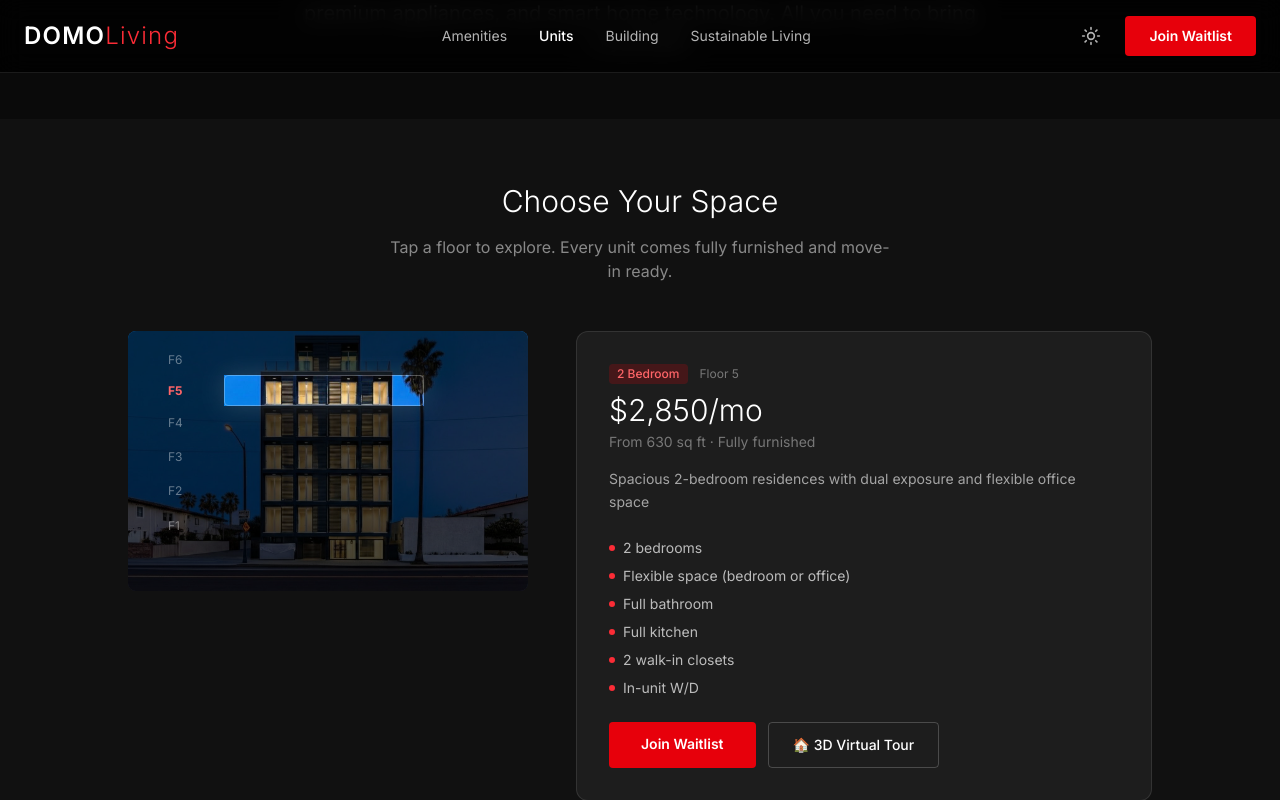
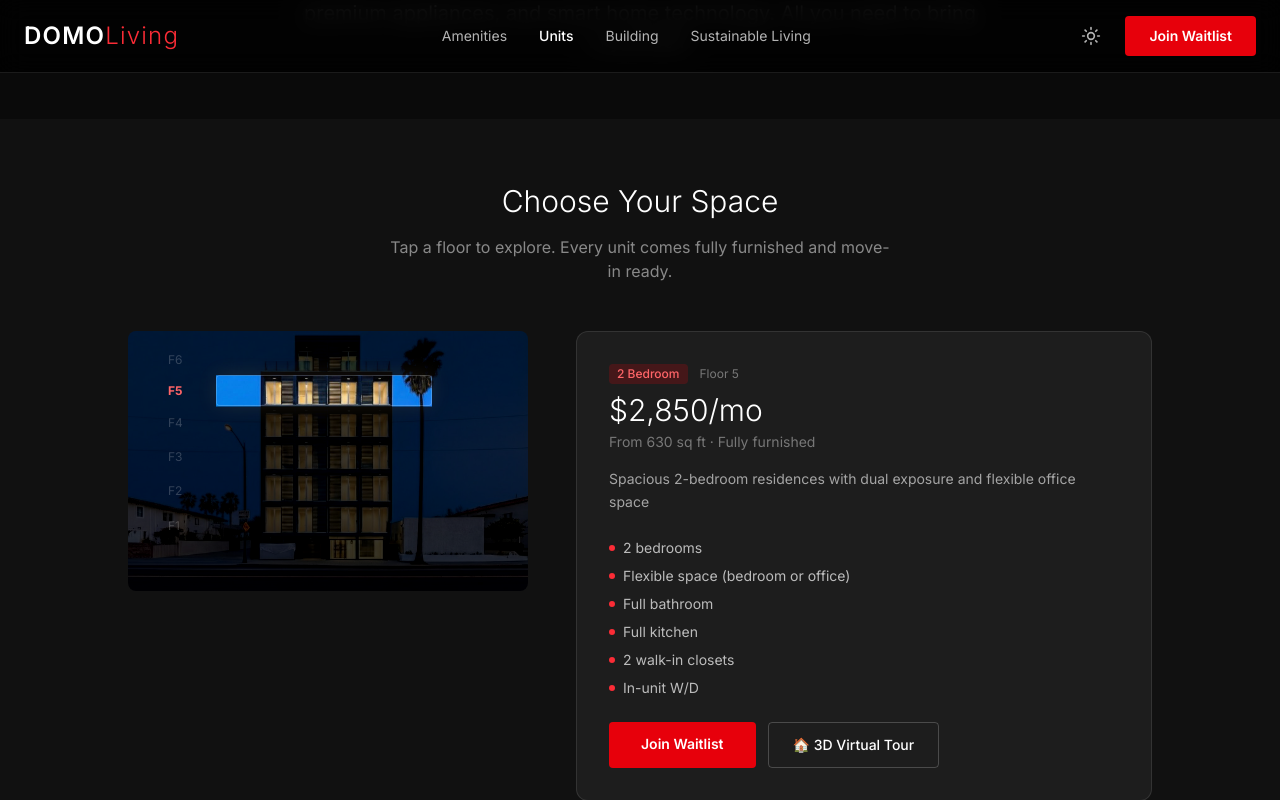
Before and after one commit to Djameso/domo-coming-soon-sandbox, a Next.js app: page /units in a window 1280 px wide. Both pictures are taken after a click on the button "F5". Shown: the part 337-1137 px from the top of the page. Built offline with nearby package versions, Linux system fonts and the light colour scheme.

Commit message:
feat: real lights on/off effect - CSS brightness + clip-path, no overlay

```diff
--- a/src/app/units/page.tsx
+++ b/src/app/units/page.tsx
@@ -55,51 +55,50 @@ function FloorSelector({ unitTypes }: { unitTypes: UnitType[] }) {
       {/* Building Photo with Floor Overlays */}
       <div className="w-full max-w-[360px] lg:max-w-[400px] flex-shrink-0 relative">
         <div className="relative overflow-hidden rounded-lg">
+          {/* Base layer: "lights off" version — darkened building */}
           <img
             src="/images/building-night.jpg"
             alt="DOMO Living — 3745 4th Avenue, Hillcrest"
-            className="w-full"
+            className="w-full transition-all duration-700"
+            style={{
+              filter: activeFloor ? 'brightness(0.25) contrast(1.1)' : 'brightness(1)',
+            }}
           />
 
-          {/* "Lights off" overlay — dims all floors except the selected one */}
+          {/* "Lights on" layer — bright original, clipped to selected floor only */}
           {activeFloor && (() => {
             const activeZone = floorZones.find(z => z.floor === activeFloor)
             if (!activeZone) return null
-            const zoneTop = activeZone.top
-            const zoneBottom = activeZone.top + activeZone.height
+            // Clip path reveals only the selected floor's window area
+            // Windows span roughly left 24% to 74% of the image
+            const t = activeZone.top
+            const b = activeZone.top + activeZone.height
             return (
-              <>
-                {/* Dark overlay ABOVE selected floor */}
-                <div
-                  className="absolute pointer-events-none z-[5] transition-all duration-700 ease-out"
-                  style={{ left: 0, right: 0, top: 0, bottom: `${100 - zoneTop}%`, background: 'rgba(0, 0, 0, 0.7)' }}
+              <img
+                src="/images/building-night.jpg"
+                alt=""
+                className="absolute inset-0 w-full h-full object-cover pointer-events-none z-[5] transition-all duration-700"
+                style={{
+                  clipPath: `polygon(22% ${t}%, 76% ${t}%, 76% ${b}%, 22% ${b}%)`,
+                }}
               />
-                {/* Dark overlay BELOW selected floor */}
-                <div
-                  className="absolute pointer-events-none z-[5] transition-all duration-700 ease-out"
-                  style={{ left: 0, right: 0, top: `${zoneBottom}%`, bottom: 0, background: 'rgba(0, 0, 0, 0.7)' }}
-                />
-                {/* Dark overlay LEFT of selected floor */}
-                <div
-                  className="absolute pointer-events-none z-[5] transition-all duration-700 ease-out"
-                  style={{ left: 0, right: '76%', top: `${zoneTop}%`, height: `${activeZone.height}%`, background: 'rgba(0, 0, 0, 0.7)' }}
-                />
-                {/* Dark overlay RIGHT of selected floor */}
-                <div
-                  className="absolute pointer-events-none z-[5] transition-all duration-700 ease-out"
-                  style={{ left: '74%', right: 0, top: `${zoneTop}%`, height: `${activeZone.height}%`, background: 'rgba(0, 0, 0, 0.7)' }}
-                />
-                {/* Glow border on selected floor */}
+            )
+          })()}
+
+          {/* Subtle glow border on selected floor */}
+          {activeFloor && (() => {
+            const activeZone = floorZones.find(z => z.floor === activeFloor)
+            if (!activeZone) return null
+            return (
               <div
                 className="absolute pointer-events-none z-[6] transition-all duration-500 ease-out"
                 style={{
-                    left: '24%', width: '50%', top: `${zoneTop}%`, height: `${activeZone.height}%`,
-                    border: '1px solid rgba(255, 255, 255, 0.3)',
-                    borderRadius: '4px',
-                    boxShadow: '0 0 25px rgba(255, 255, 255, 0.15), inset 0 0 15px rgba(255, 255, 255, 0.05)',
+                  left: '22%', width: '54%', top: `${activeZone.top}%`, height: `${activeZone.height}%`,
+                  border: '1px solid rgba(255, 255, 255, 0.2)',
+                  borderRadius: '3px',
+                  boxShadow: '0 0 20px rgba(255, 200, 100, 0.1)',
                 }}
               />
-              </>
             )
           })()}
 
@@ -112,22 +111,22 @@ function FloorSelector({ unitTypes }: { unitTypes: UnitType[] }) {
                 onClick={() => handleFloorSelect(zone.floor)}
                 className="absolute z-10 transition-all duration-200"
                 style={{
-                  left: '24%',
-                  width: '50%',
+                  left: '22%',
+                  width: '56%',
                   top: `${zone.top}%`,
                   height: `${zone.height}%`,
                 }}
               >
-                {/* Hover highlight — only when no floor is selected or this floor is active */}
+                {/* Hover highlight */}
                 <div className={`w-full h-full rounded-sm border transition-all duration-200 ${
                   isActive
                     ? 'bg-transparent border-transparent'
-                    : 'bg-transparent border-transparent hover:bg-white/10 hover:border-white/20'
+                    : 'bg-transparent border-transparent hover:bg-white/5 hover:border-white/10'
                 }`} />
 
                 {/* Floor label */}
-                <div className={`absolute -left-14 top-1/2 -translate-y-1/2 text-xs font-mono transition-all ${
-                  isActive ? 'text-red-400 font-bold' : 'text-white/40'
+                <div className={`absolute -left-12 top-1/2 -translate-y-1/2 text-xs font-mono transition-all duration-500 ${
+                  isActive ? 'text-red-400 font-bold' : activeFloor ? 'text-white/20' : 'text-white/40'
                 }`}>
                   F{zone.floor}
                 </div>
```
Lines whose indentation alone changed are shown as unchanged.
